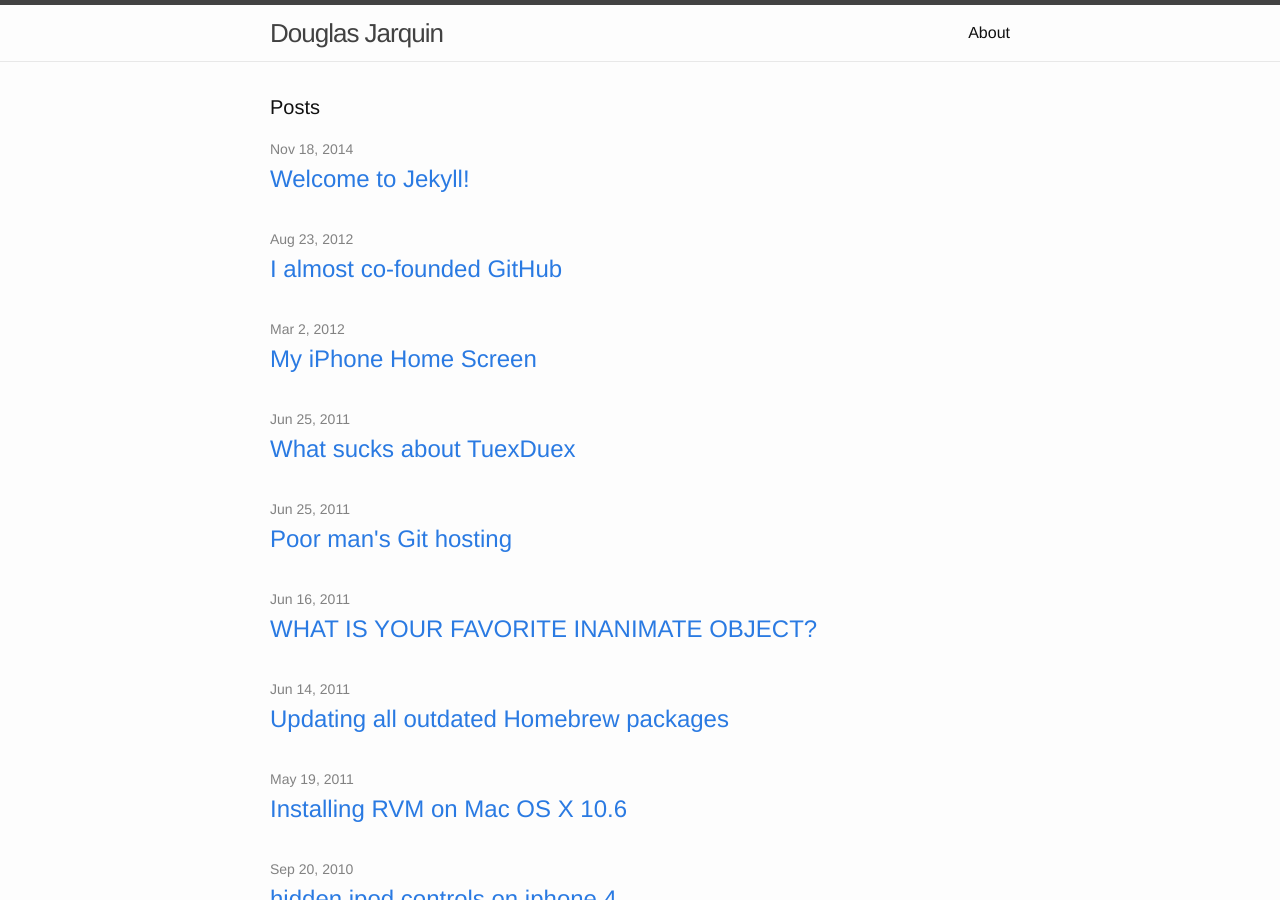
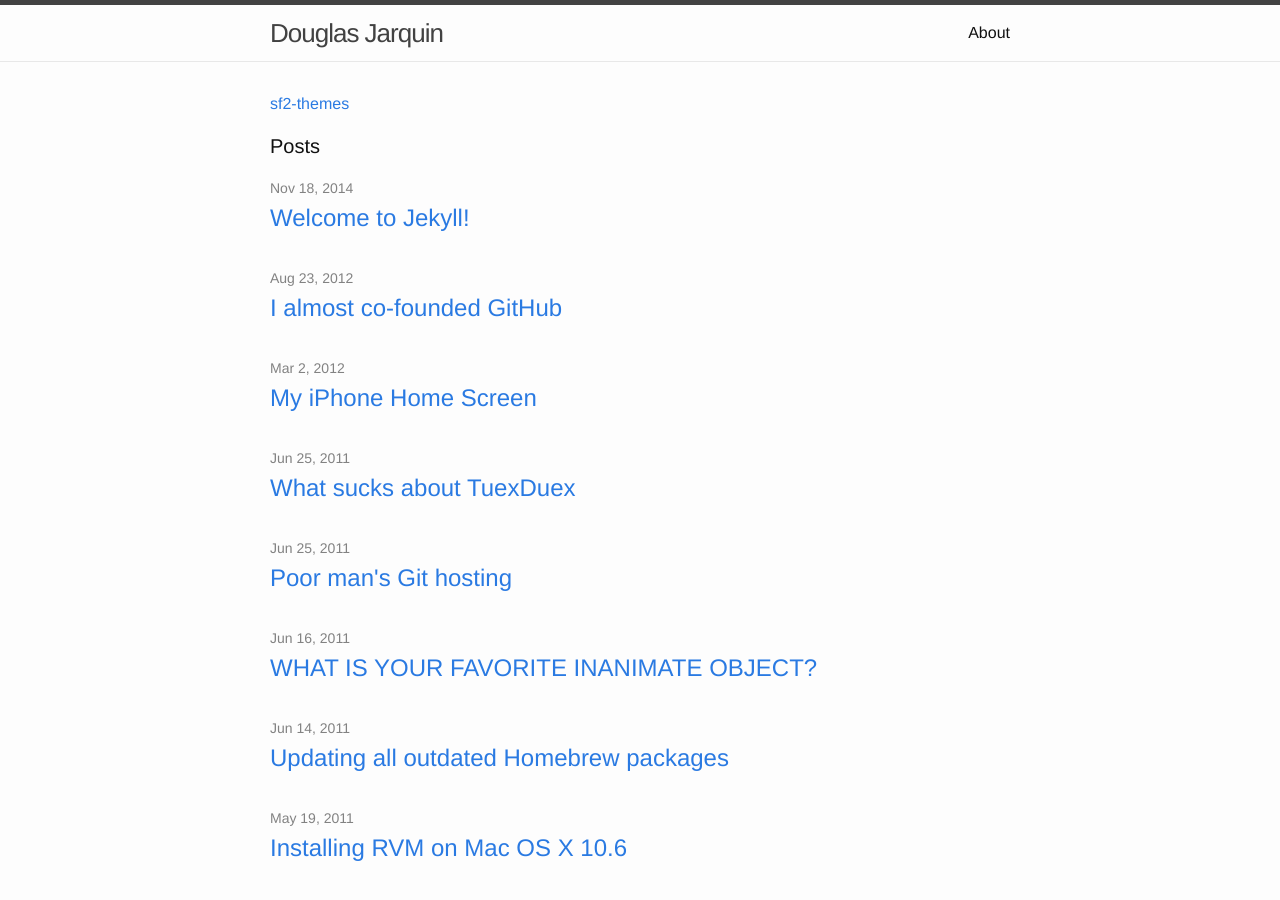
Before and after one commit to douglasjarquin/douglasjarquin.github.io, a Jekyll site: the page built from index.html, in a window 1280 px wide and 900 px high. Built offline with Jekyll 4.4.1, drawn with Linux system fonts in a browser that asks for light colours.

Commit message:
feat: link the home to the sf2-themes site
Co-authored-by: Cursor <cursoragent@cursor.com>

```diff
--- a/index.html
+++ b/index.html
@@ -3,6 +3,8 @@ layout: default
 ---
 
 <div class="home">
+
+  <p><a href="https://douglasjarquin.github.io/sf2-themes/">sf2-themes</a></p>
 
   <h1 class="page-heading">Posts</h1>
 
```
